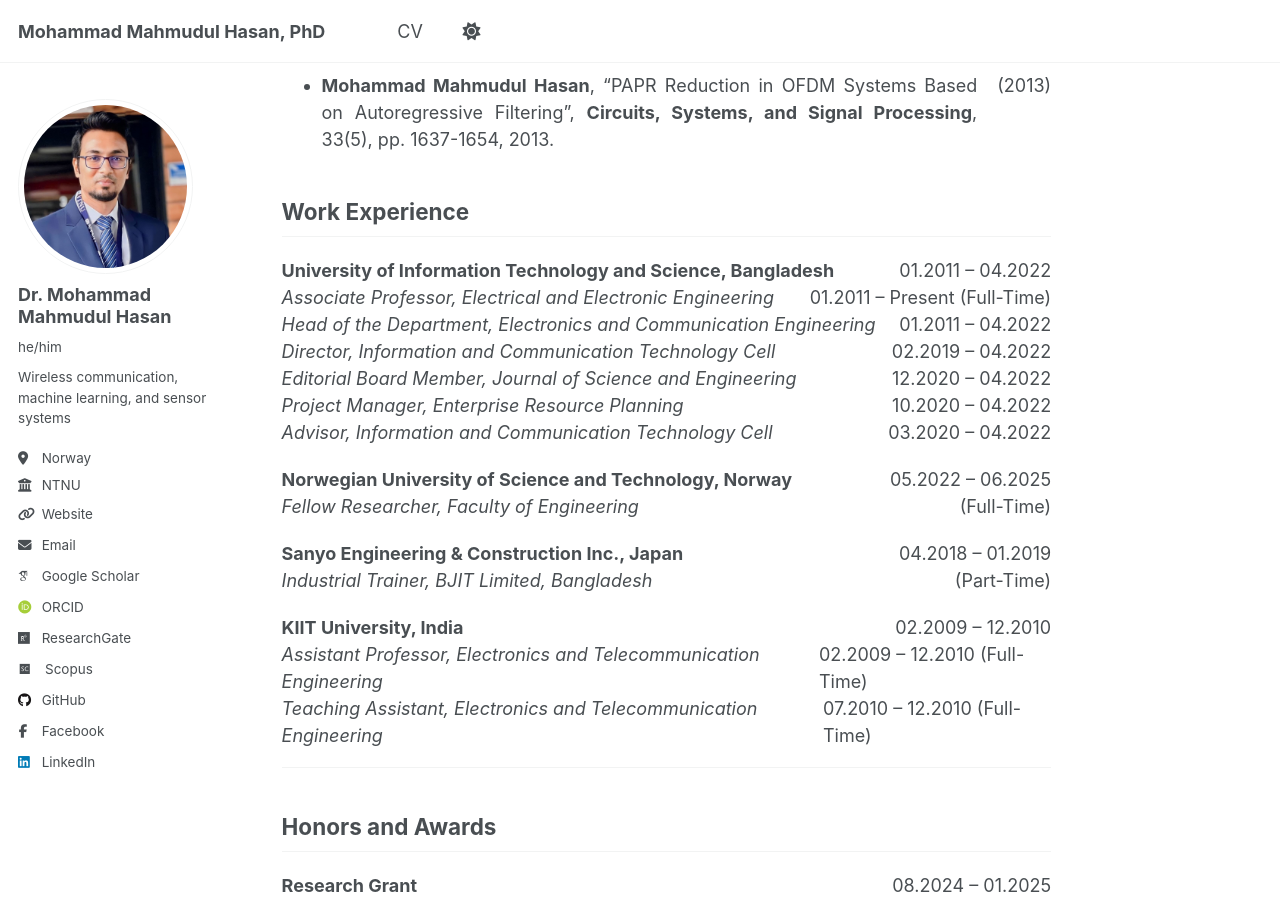
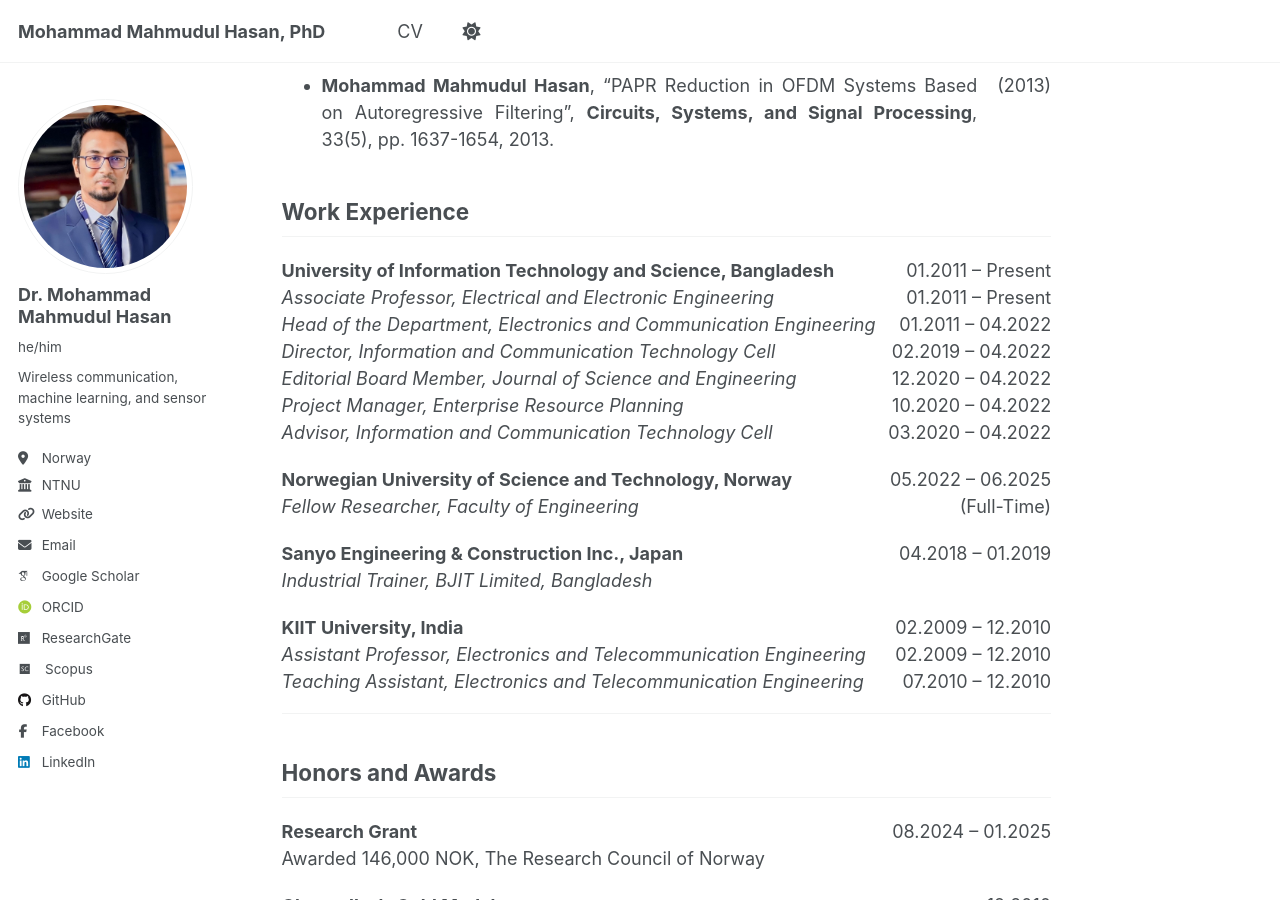
Before and after one commit to dearmahmud/dearmahmud.github.io, a Jekyll site: the page built from _pages/about.md, in a window 1280 px wide and 900 px high, scrolled down 3141 px. Built offline with Jekyll 4.4.1, drawn with Linux system fonts in a browser that asks for light colours; some web fonts are replaced.

Commit message:
Update work experience dates and remove part-time label

```diff
--- a/_pages/about.md
+++ b/_pages/about.md
@@ -269,11 +269,11 @@ I remain deeply grateful to my supervisors — Dr. Sudhansu Sekhar Singh, Dr. Mi
 
 <div style="margin-top: 20px; display: flex; justify-content: space-between; align-items: center;">
   <span><strong>University of Information Technology and Science, Bangladesh</strong></span>
-  <span>01.2011 – 04.2022</span>
+  <span>01.2011 – Present</span>
 </div>
 <div style="display: flex; justify-content: space-between;">
   <span><em>Associate Professor, Electrical and Electronic Engineering</em></span>
-  <span>01.2011 – Present (Full-Time)</span>
+  <span>01.2011 – Present</span>
 </div>
 <div style="display: flex; justify-content: space-between;">
   <span><em>Head of the Department, Electronics and Communication Engineering</em></span>
@@ -311,7 +311,7 @@ I remain deeply grateful to my supervisors — Dr. Sudhansu Sekhar Singh, Dr. Mi
 </div>
 <div style="display: flex; justify-content: space-between;">
   <span><em>Industrial Trainer, BJIT Limited, Bangladesh</em></span>
-  <span>(Part-Time)</span>
+  <span></span>
 </div>
 
 <div style="margin-top: 20px; display: flex; justify-content: space-between; align-items: center;">
@@ -320,11 +320,11 @@ I remain deeply grateful to my supervisors — Dr. Sudhansu Sekhar Singh, Dr. Mi
 </div>
 <div style="display: flex; justify-content: space-between;">
   <span><em>Assistant Professor, Electronics and Telecommunication Engineering</em></span>
-  <span>02.2009 – 12.2010 (Full-Time)</span>
+  <span>02.2009 – 12.2010</span>
 </div>
 <div style="display: flex; justify-content: space-between;">
   <span><em>Teaching Assistant, Electronics and Telecommunication Engineering</em></span>
-  <span>07.2010 – 12.2010 (Full-Time)</span>
+  <span>07.2010 – 12.2010</span>
 </div>
 
 
```
